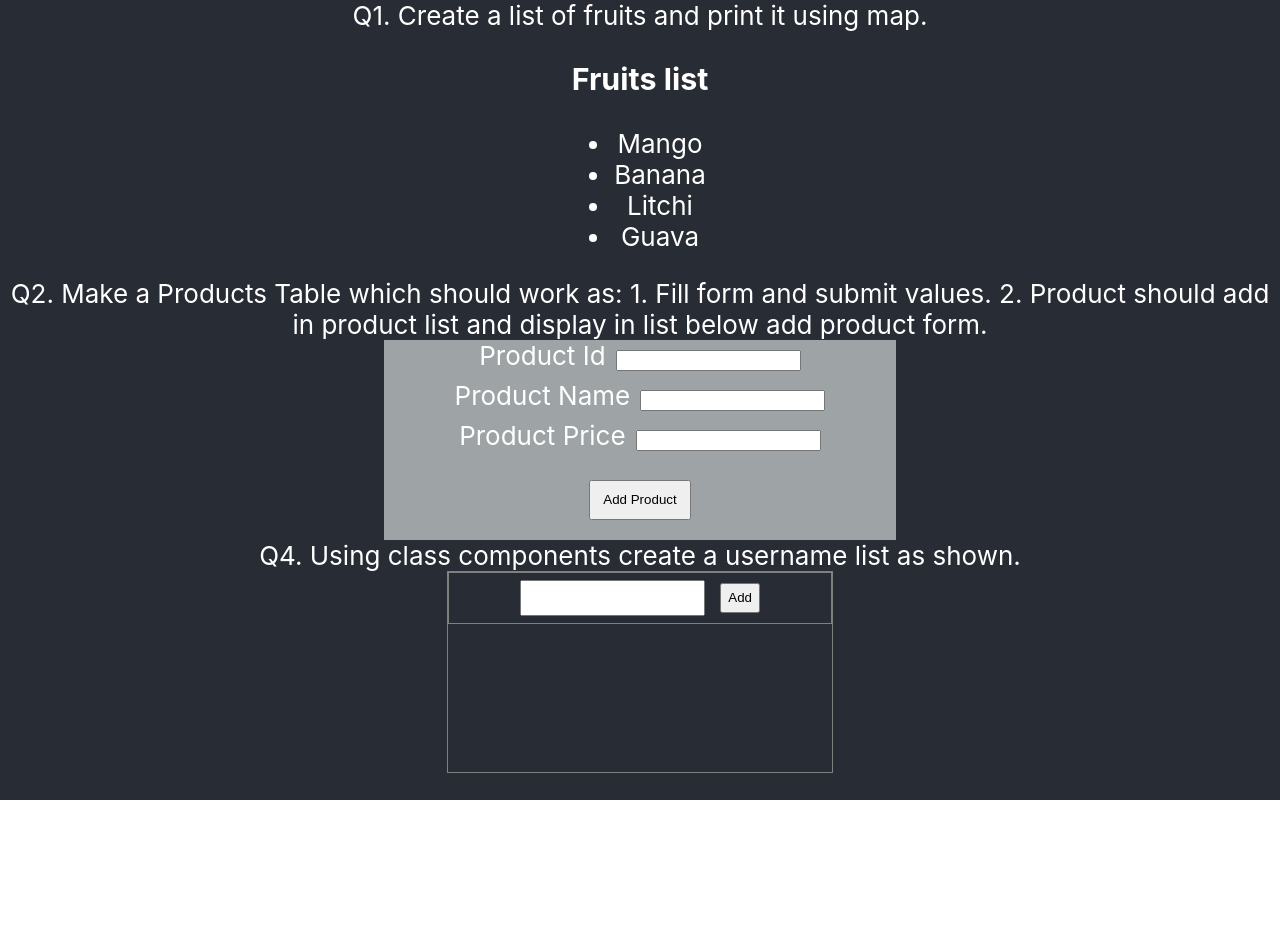
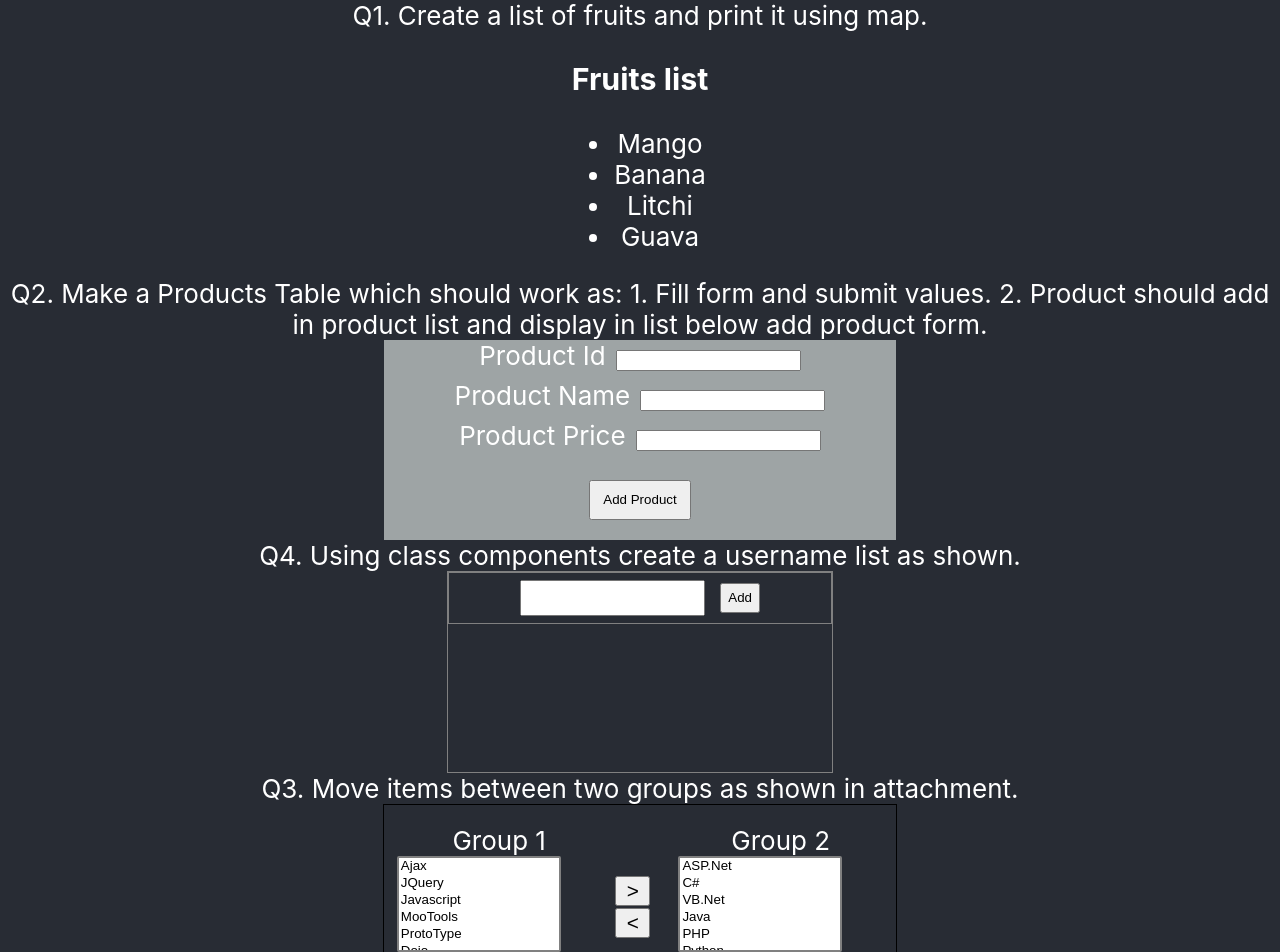
Before and after one commit to anshikachaurasiya-cedcoss/React, a React (Create React App) app: page / in a window 1280 px wide. Shown: the top 952 px of the page. Before the commit the page ends 800 px from the top, so only its background shows below. Built offline with nearby package versions, Linux system fonts and the light colour scheme.

Commit message:
Q3. Move items between two groups as shown in attachment.

```diff
--- a/src/App.css
+++ b/src/App.css
@@ -91,3 +91,39 @@ table,td{
  height: 60%;
  margin: 2%;
 }
+
+
+#container{
+  border: 1px solid black;
+  height: 200px;
+  display: flex;
+  align-items: center;
+  justify-content: space-evenly;
+  width: 40%;
+}
+.groups{
+  width: 40%;
+  height: 80%;
+  display: flex;
+  flex-direction: column;
+}
+#buttons{
+  display: flex;
+  flex-direction: column;
+  justify-content: space-between;
+  height: 30%;
+  width: 10%;
+}
+#buttons button{
+  height: 90%;
+  width: 35px;
+  font-size: 1.3rem;
+}
+select{
+  height: 60%;
+  width: 80%;
+  display: flex;
+  flex-direction: column;
+  overflow-y:scroll;
+  border: 2px solid grey;
+}
--- a/src/App.js
+++ b/src/App.js
@@ -1,6 +1,7 @@
 import List from './Components/List';
 import Producttable from './Components/Producttable';
 import Userlist from './Components/Userlist';
+import Grouplist from './Components/Grouplist';
 import './App.css';
 
 function App() {
@@ -13,6 +14,8 @@ function App() {
       <Producttable/>
       Q4. Using class components create a username list as shown.
       <Userlist/>
+      Q3. Move items between two groups as shown in attachment.
+      <Grouplist/>
       </header>
     </div>
   );
--- /dev/null
+++ b/src/Components/Grouplist.js
@@ -0,0 +1,70 @@
+import React, { Component } from 'react'
+
+export class Grouplist extends Component {
+  constructor(props) {
+    super(props)
+
+    this.state = {
+      right:'>',
+      left:'<',
+      group1:['Ajax','JQuery','Javascript','MooTools','ProtoType','Dojo'],
+      group2:['ASP.Net','C#','VB.Net','Java','PHP','Python'],
+    }
+  }
+  grp1=[]
+  grp2=[]
+  select1=(event)=>{
+    this.grp2 = []
+    this.grp1.push(event.target.value)
+  }
+  select2=(event)=>{
+    this.grp1=[]
+    this.grp2.push((event.target.value))
+  }
+  rightBtn=()=>{
+    this.grp1.map((item)=>{
+      this.state.group2.push(item)
+      this.state.group1.splice(this.state.group1.indexOf(item),1)
+    })
+    this.setState({group1:this.state.group1})
+    this.setState({group2:this.state.group2})
+    this.grp1=[]
+    this.grp2=[]
+  }
+  leftBtn=()=>{
+    this.grp2.map((item)=>{
+      this.state.group1.push(item)
+      this.state.group2.splice(this.state.group2.indexOf(item),1)
+    }
+    )
+    this.setState({group1:this.state.group1})
+    this.setState({group2:this.state.group2})
+    this.grp1=[]
+    this.grp2=[]
+
+  }
+  render() {
+    return (
+    <div id='container'>
+      <div className='groups'>
+        Group 1
+          <select multiple>
+            {this.state.group1.map((item)=> <option value={item} onClick={this.select1}>{item}</option>)}
+          </select>
+      </div>
+      <div id="buttons">
+        <button onClick={this.rightBtn}>{this.state.right}</button>
+        <button onClick={this.leftBtn}>{this.state.left}</button>
+      </div>
+      <div className='groups'>
+        Group 2
+        <select multiple >
+          {this.state.group2.map((item)=> <option onClick={this.select2}>{item}</option>)}
+        </select>
+      </div>
+    </div>
+    )
+  }
+}
+
+export default Grouplist
```
